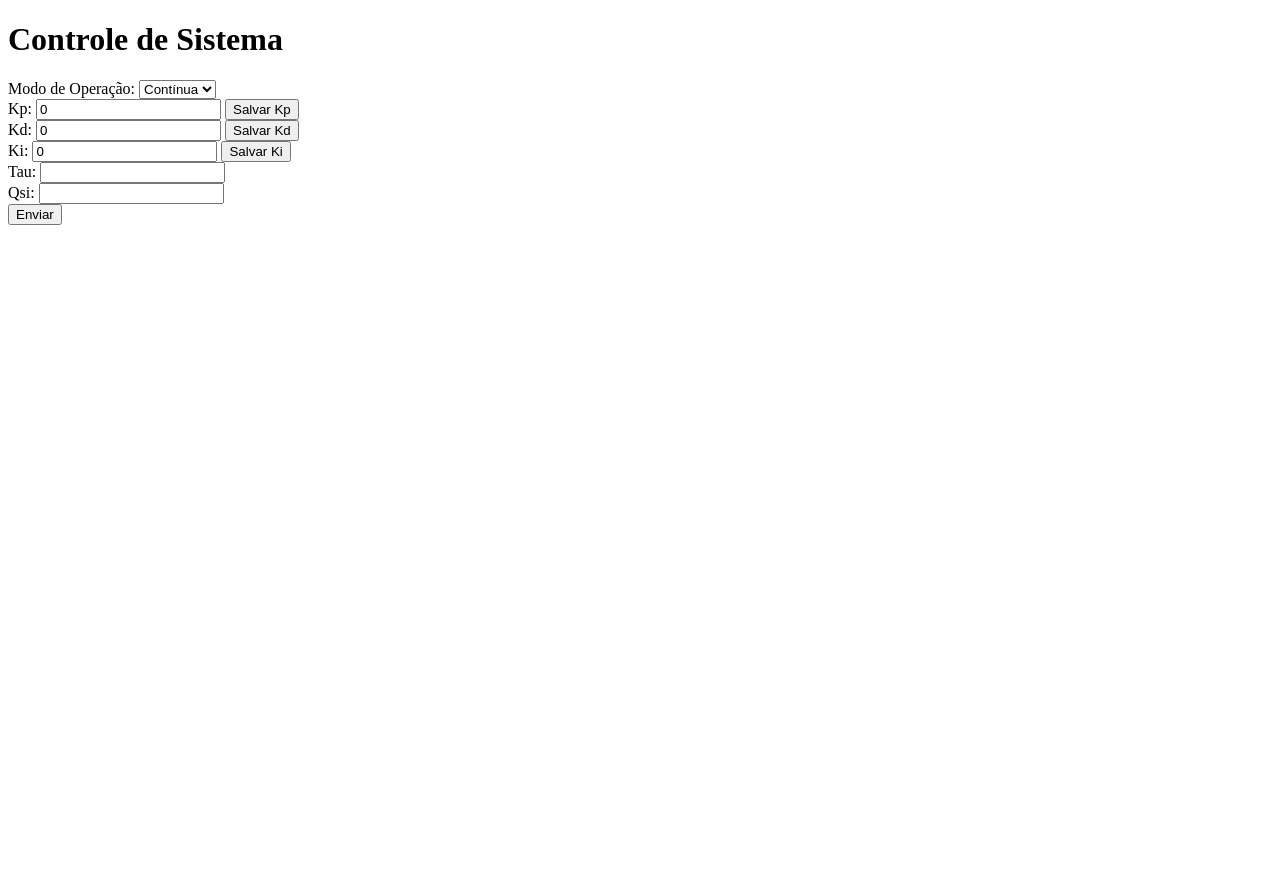
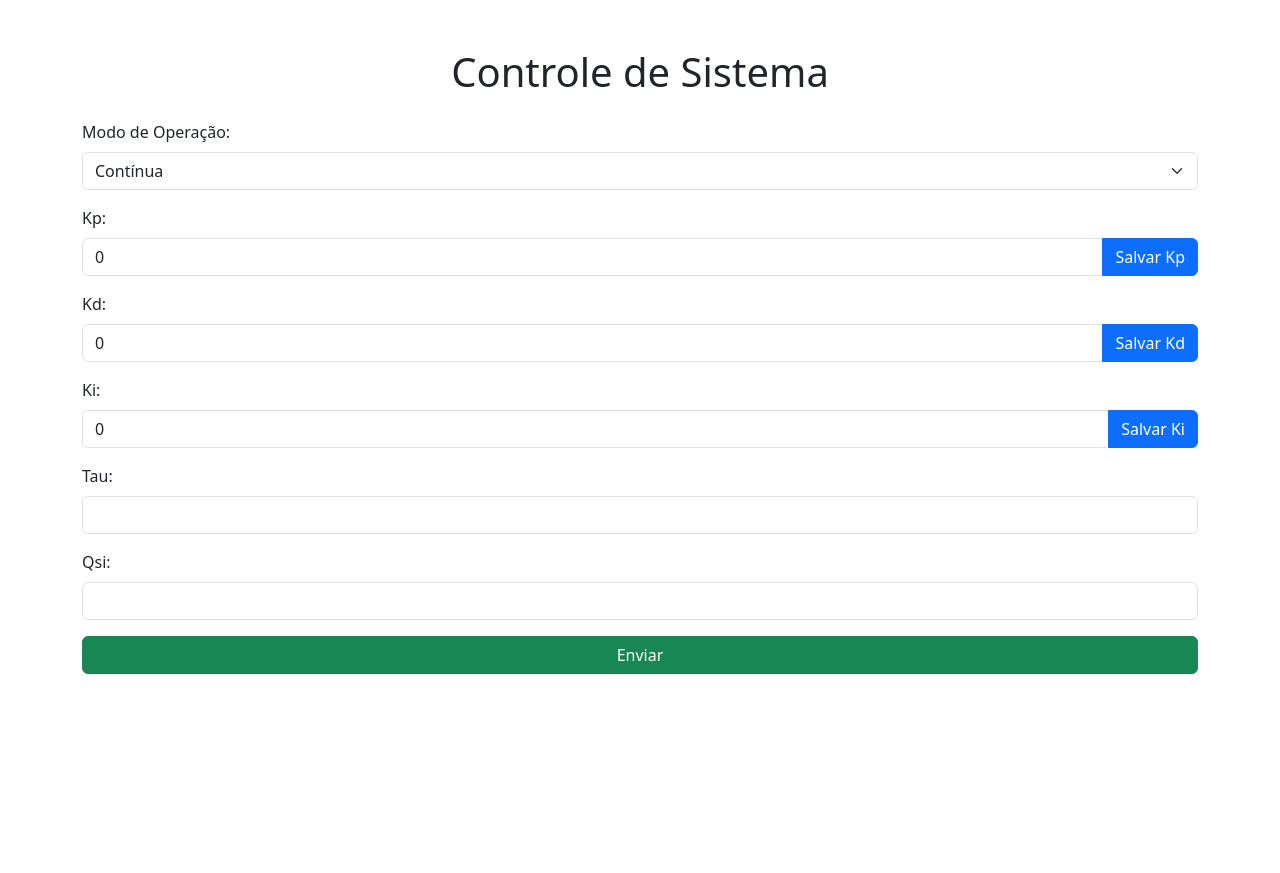
Before and after one commit to gabriel0alvesz/Control_Work_Complement, a Flask app: page / in a window 1280 px wide. Shown: the top 873 px of the page. Before the commit the page ends 225 px from the top, so only its background shows below. Run offline with Flask 3, Linux system fonts and the light colour scheme; some libraries are stand-ins or nearby versions.

Commit message:
att html

```diff
--- a/src/templates/index.html
+++ b/src/templates/index.html
@@ -4,46 +4,67 @@
     <meta charset="UTF-8">
     <meta name="viewport" content="width=device-width, initial-scale=1.0">
     <title>Controle de Sistema</title>
+    <link href="https://cdn.jsdelivr.net/npm/bootstrap@5.3.0/dist/css/bootstrap.min.css" rel="stylesheet">
     <script src="https://code.jquery.com/jquery-3.6.0.min.js"></script>
     <script src="https://cdn.plot.ly/plotly-latest.min.js"></script>
     <script src="/static/control.js"></script>
 </head>
-<body>
-    <h1>Controle de Sistema</h1>
+<body class="container my-5">
+    <h1 class="text-center mb-4">Controle de Sistema</h1>
 
-    <label for="modo">Modo de Operação:</label>
-    <select id="modo">
-        <option value="continua">Contínua</option>
-        <option value="digital">Digital</option>
-    </select>
+    <div class="mb-3">
+        <label for="modo" class="form-label">Modo de Operação:</label>
+        <select id="modo" class="form-select">
+            <option value="continua">Contínua</option>
+            <option value="digital">Digital</option>
+        </select>
+    </div>
 
-    <div id="tempoDiv" style="display: none;">
-        <label for="tempo">Tempo (segundos):</label>
-        <input type="number" id="tempo" step="0.1" min="0">
-    </div><br>
+    <div id="tempoDiv" class="mb-3" style="display: none;">
+        <label for="tempo" class="form-label">Tempo (segundos):</label>
+        <input type="number" id="tempo" class="form-control" step="0.1" min="0">
+    </div>
 
-    <label for="kp">Kp:</label>
-    <input type="number" id="kp" readonly>
-    <button onclick="salvarValor('kp')">Salvar Kp</button><br>
+    <div class="mb-3">
+        <label for="kp" class="form-label">Kp:</label>
+        <div class="input-group">
+            <input type="number" id="kp" class="form-control" readonly>
+            <button class="btn btn-primary" onclick="salvarValor('kp')">Salvar Kp</button>
+        </div>
+    </div>
 
-    <label for="kd">Kd:</label>
-    <input type="number" id="kd" readonly>
-    <button onclick="salvarValor('kd')">Salvar Kd</button><br>
+    <div class="mb-3">
+        <label for="kd" class="form-label">Kd:</label>
+        <div class="input-group">
+            <input type="number" id="kd" class="form-control" readonly>
+            <button class="btn btn-primary" onclick="salvarValor('kd')">Salvar Kd</button>
+        </div>
+    </div>
 
-    <label for="ki">Ki:</label>
-    <input type="number" id="ki" readonly>
-    <button onclick="salvarValor('ki')">Salvar Ki</button><br>
+    <div class="mb-3">
+        <label for="ki" class="form-label">Ki:</label>
+        <div class="input-group">
+            <input type="number" id="ki" class="form-control" readonly>
+            <button class="btn btn-primary" onclick="salvarValor('ki')">Salvar Ki</button>
+        </div>
+    </div>
 
-    <label for="tau">Tau:</label>
-    <input type="number" id="tau" step="0.01"><br>
+    <div class="mb-3">
+        <label for="tau" class="form-label">Tau:</label>
+        <input type="number" id="tau" class="form-control" step="0.01">
+    </div>
 
-    <label for="qsi">Qsi:</label>
-    <input type="number" id="qsi" step="0.01"><br>
+    <div class="mb-3">
+        <label for="qsi" class="form-label">Qsi:</label>
+        <input type="number" id="qsi" class="form-control" step="0.01">
+    </div>
 
-    <button id="enviar">Enviar</button>
+    <div class="d-grid">
+        <button id="enviar" class="btn btn-success">Enviar</button>
+    </div>
 
-    <div id="graficoBode" style="width: 900px; height: 600px;"></div>
-    <div id="graficoDegrau" style="width: 900px; height: 600px;"></div>
-    <div id="graficoLDR" style="width: 900px; height: 600px;"></div>
+    <div id="graficoBode" class="my-4" style="width: 900px; height: 600px;"></div>
+    <div id="graficoDegrau" class="my-4" style="width: 900px; height: 600px;"></div>
+    <div id="graficoLDR" class="my-4" style="width: 900px; height: 600px;"></div>
 </body>
 </html>
```
Also changed, not shown: 2 other files.
